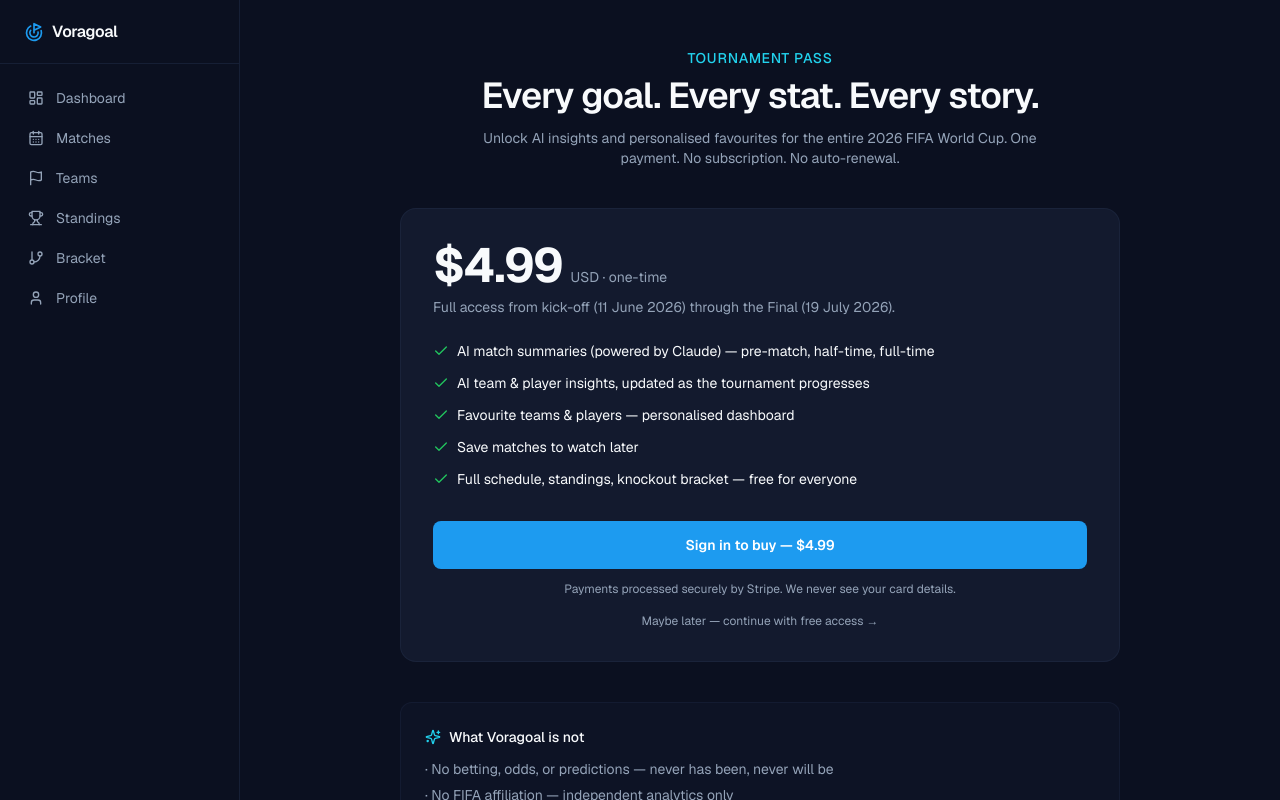
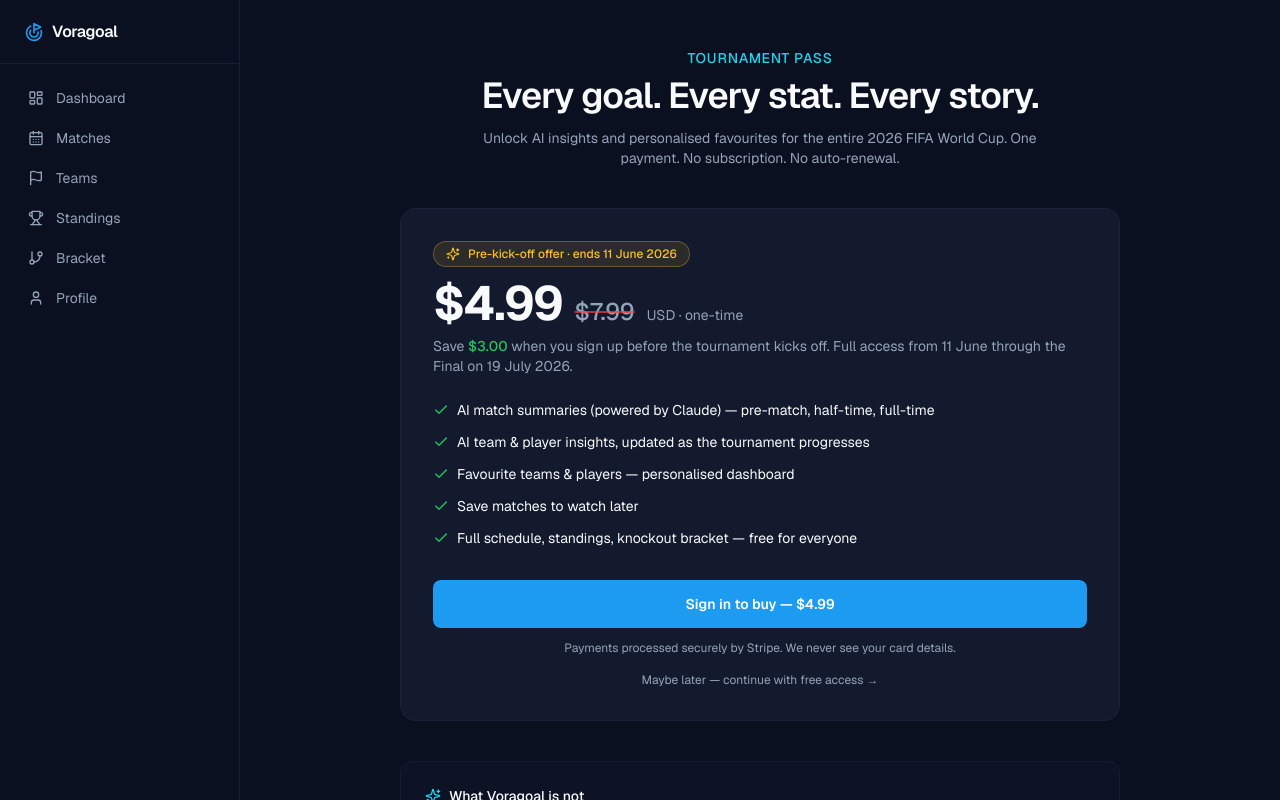
Before and after one commit to oolusegun79/Voragoal, a Next.js app: page /pricing in a window 1280 px wide. Shown: the top 800 px of the page. Built offline with nearby package versions, Linux system fonts and the light colour scheme; no server answers.

Commit message:
feat(pricing): show $7.99 → $4.99 pre-kick-off discount
Strikethrough $7.99 + $4.99 current price on the pricing page,
sidebar CTA, and dismissible banner, with copy framing the
$3 savings as a pre-kick-off offer ending 11 June 2026.
Stripe checkout amount unchanged (still 499 cents).

```diff
--- a/src/app/(app)/pricing/page.tsx
+++ b/src/app/(app)/pricing/page.tsx
@@ -53,12 +53,20 @@
       </header>
 
       <section className="mt-10 rounded-2xl border border-border/60 bg-card p-8">
-        <div className="flex items-baseline gap-2">
+        <div className="mb-3 inline-flex items-center gap-2 rounded-full border border-warning/30 bg-warning/10 px-3 py-1 text-xs font-medium text-warning">
+          <Sparkles className="size-3.5" />
+          Pre-kick-off offer · ends 11 June 2026
+        </div>
+        <div className="flex items-baseline gap-3">
           <span className="text-5xl font-bold tracking-tight">$4.99</span>
+          <span className="text-2xl font-medium text-muted-foreground line-through decoration-error/70">
+            $7.99
+          </span>
           <span className="text-sm text-muted-foreground">USD · one-time</span>
         </div>
         <p className="mt-2 text-sm text-muted-foreground">
-          Full access from kick-off (11 June 2026) through the Final (19 July 2026).
+          Save <span className="font-medium text-success">$3.00</span> when you sign up before the
+          tournament kicks off. Full access from 11 June through the Final on 19 July 2026.
         </p>
 
         <ul className="mt-6 space-y-3 text-sm">
--- a/src/components/layout/AppShell.tsx
+++ b/src/components/layout/AppShell.tsx
@@ -67,12 +67,15 @@
             <div className="flex items-center gap-2">
               <Sparkles className="size-4 text-primary" aria-hidden />
               <span className="text-sm font-semibold text-primary">Tournament Pass</span>
-              <span className="ml-auto rounded-full bg-primary/20 px-2 py-0.5 text-[10px] font-bold text-primary">
-                $4.99
+              <span className="ml-auto flex items-center gap-1">
+                <span className="text-[10px] text-muted-foreground line-through">$7.99</span>
+                <span className="rounded-full bg-primary/20 px-2 py-0.5 text-[10px] font-bold text-primary">
+                  $4.99
+                </span>
               </span>
             </div>
             <p className="mt-1.5 text-xs leading-snug text-muted-foreground">
-              Unlock AI summaries, favourites & saved matches for the whole World Cup.
+              Save $3 — pre-kick-off price. Unlock AI summaries, favourites & saved matches.
             </p>
           </Link>
         ) : null}
--- a/src/components/paywall/DismissibleBanner.tsx
+++ b/src/components/paywall/DismissibleBanner.tsx
@@ -34,8 +34,9 @@
         <div className="flex min-w-0 items-center gap-2 text-sm">
           <Sparkles className="size-4 shrink-0 text-accent" aria-hidden />
           <span className="truncate">
-            <span className="font-medium">Unlock AI summaries & favourites</span>
-            <span className="hidden text-muted-foreground sm:inline"> — one-time $4.99 for the whole tournament.</span>
+            <span className="font-medium">Pre-kick-off offer: $4.99</span>
+            <span className="ml-1.5 text-muted-foreground line-through">$7.99</span>
+            <span className="hidden text-muted-foreground sm:inline"> — Tournament Pass, ends 11 June.</span>
           </span>
         </div>
         <div className="flex shrink-0 items-center gap-2">
```
